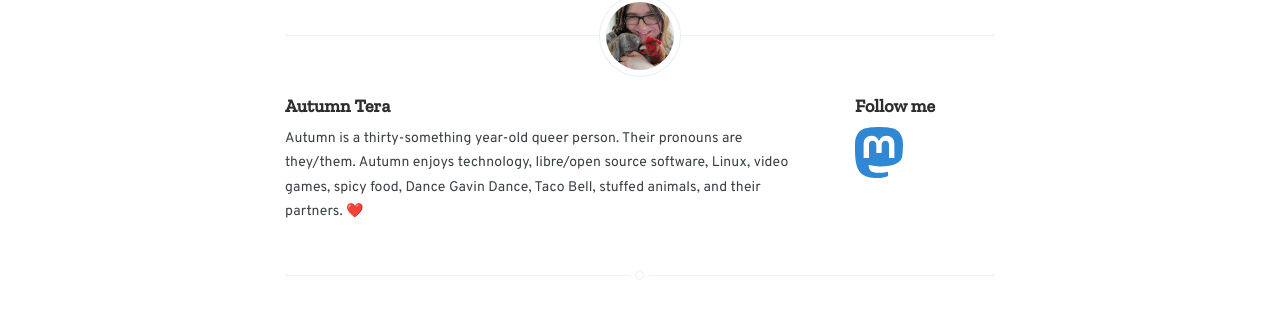
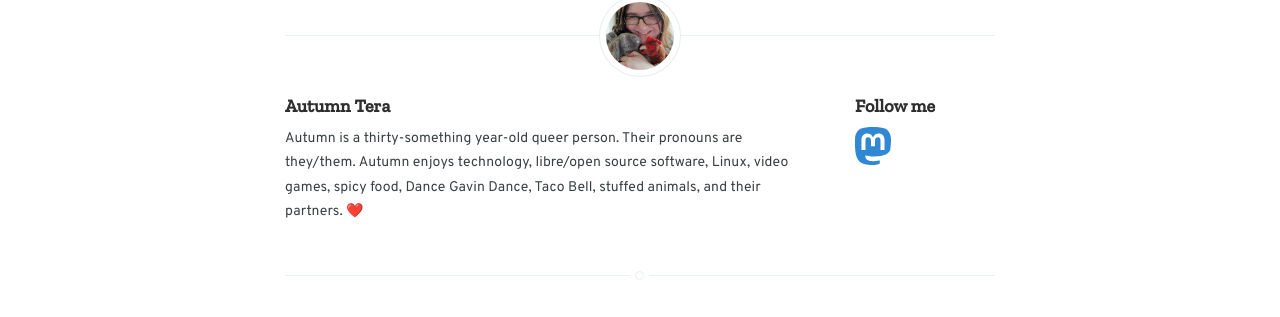
Before and after one commit to CrisisModel/crisismodel.github.io, a Jekyll site: the page built from _posts/2019-12-07-trans-support.md, in a window 1280 px wide. Shown: the part 1497-1814 px from the top of the page. Built offline with Jekyll 4.4.1, drawn with Linux system fonts in a browser that asks for light colours.

Commit message:
Tweaking image sizes

```diff
--- a/_includes/share.html
+++ b/_includes/share.html
@@ -1,6 +1,6 @@
 <section class="share">
     <h4>Follow me</h4>
-    <a href="https://eldritch.cafe/@autumn"><img src="https://words.crisismodel.com/assets/images/mastodon.svg" style="width: 48px;">
+    <a href="https://eldritch.cafe/@autumn"><img src="https://words.crisismodel.com/assets/images/mastodon.svg" style="width: 36px;">
         <span class="hidden">Mastodon</span>
     </a>
 </section>
--- a/assets/css/screen.css
+++ b/assets/css/screen.css
@@ -562,7 +562,7 @@
     -moz-box-sizing: border-box;
     box-sizing: border-box;
     display: block;
-    height: 38px;
+    height: 64px;
     padding: 1px 0 5px 0;
     width: auto;
 }
```
